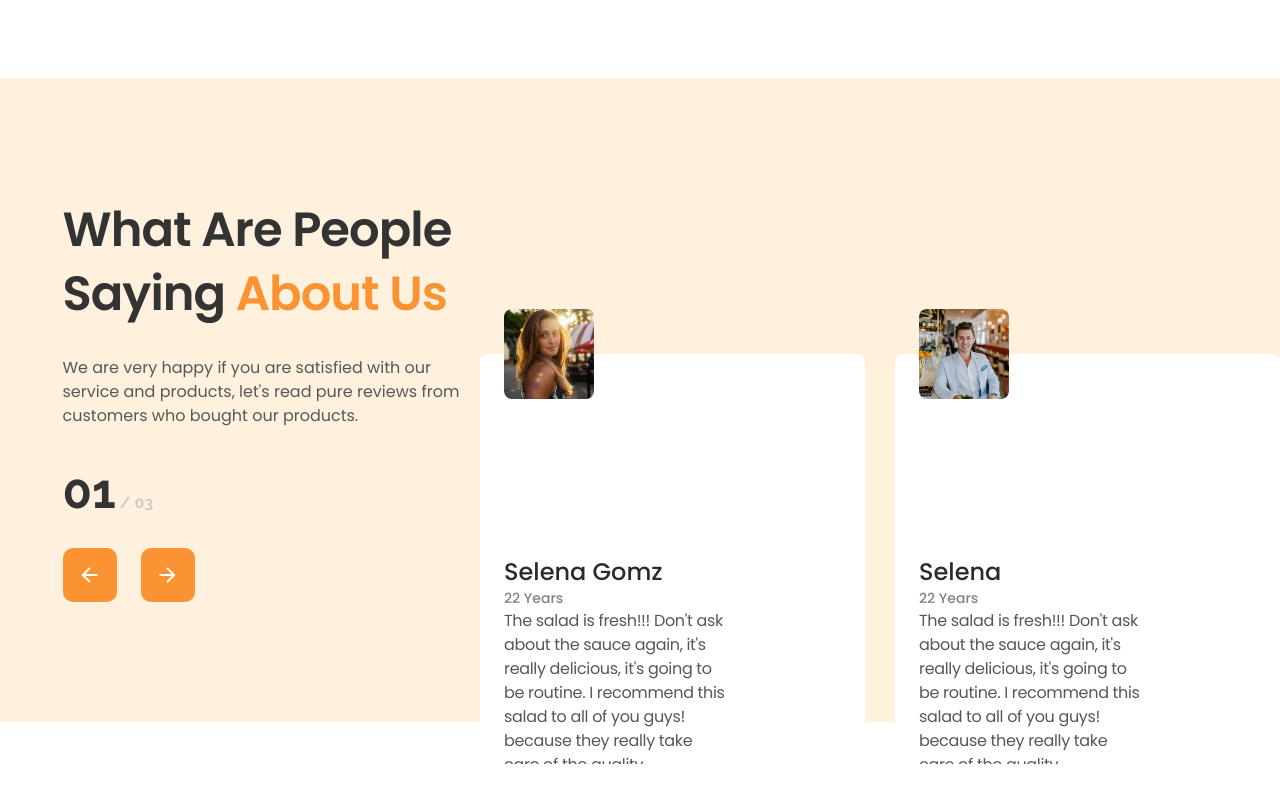
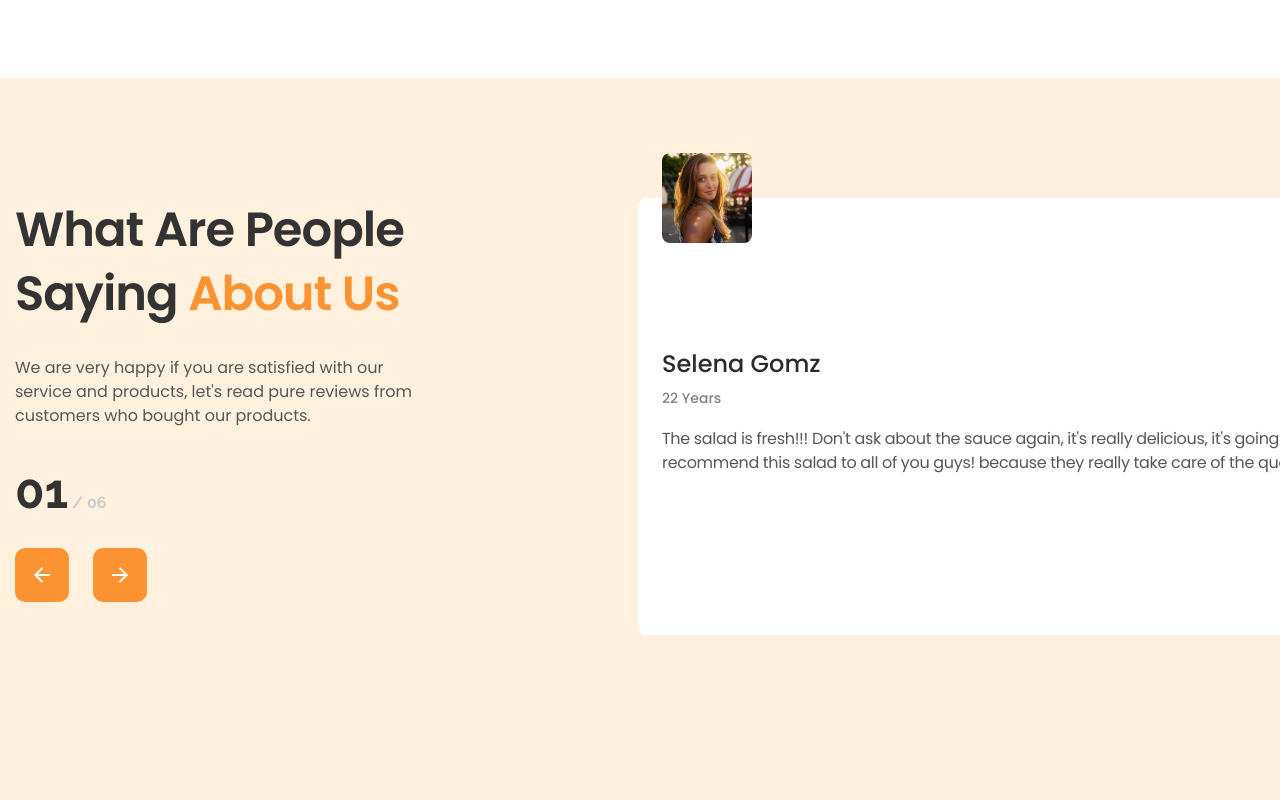
Before and after one commit to ICrossfadE/Jez_Salad, a website: page src/index.html in a window 1280 px wide. Shown: the part 1553-2353 px from the top of the page. Before the commit the page ends 2317 px from the top, so only its background shows below. Drawn offline with nearby package versions, Linux system fonts and the light colour scheme; files that its build step writes are made by us from their sources; files whose address does not match are found by name.

Commit message:
refactoring slider

```diff
--- a/gulp/version.json
+++ b/gulp/version.json
@@ -1,3 +1,3 @@
 {
-    "main": "20230817001654"
+    "main": "20230818000148"
 }
--- a/src/html/social.html
+++ b/src/html/social.html
@@ -2,12 +2,14 @@
   <div class="social-block__container">
     <div class="social-block-wrapper">
       <div class="social-description">
+        <div class="social-description-wrapper">
           <div class="description__title">
             What Are People Saying <span>About Us</span>
           </div>
           <p>
-          We are very happy if you are satisfied with our service and products,
-          let's read pure reviews from customers who bought our products.
+            We are very happy if you are satisfied with our service and
+            products, let's read pure reviews from customers who bought our
+            products.
           </p>
           <div class="swiper-navigation">
             <div class="swiper-pagination"></div>
@@ -17,6 +19,7 @@
               </div>
               <div class="swiper-button-next">
                 <i class="ri-arrow-right-line"></i>
+              </div>
             </div>
           </div>
         </div>
@@ -69,7 +72,7 @@
               </div>
             </div>
           </div>
-          <!-- <div class="social-slide swiper-slide">
+          <div class="social-slide swiper-slide">
             <div class="social-slide-content">
               <div class="avatar"></div>
               <div class="name">Selena Gomz</div>
@@ -107,7 +110,7 @@
                 quality.
               </div>
             </div>
-          </div> -->
+          </div>
         </div>
       </div>
     </div>
--- a/src/js/app.js
+++ b/src/js/app.js
@@ -9,6 +9,9 @@ new Swiper(".swiper", {
   // configure Swiper to use modules
   modules: [Navigation, Pagination],
 
+  slidesPerView: 3,
+  spaceBetween: 30,
+
   //Aroows
   navigation: {
     nextEl: ".swiper-button-next",
@@ -19,31 +22,23 @@ new Swiper(".swiper", {
     type: "fraction",
   },
 
-  // simulateTouch: true,
-  slidesPerView: 3,
-
-  loop: true,
-
-  spaceBetween: 30,
-
   breakpoints: {
     1440: {
       slidesPerView: 3,
     },
-    768: {
-      slidesPerView: 2,
-    },
-    425: {
+    1024: {
       slidesPerView: 1,
     },
   },
 });
 
-//Header menu
+//Header
 const headerMenu = document.querySelector("#menu-icon");
 const headerMenuIcon = document.querySelector(".fa-bars");
 const navbar = document.querySelector(".navbar");
 const header = document.querySelector(".header__container");
+
+//SLider
 const currentClass = document.querySelector(".swiper-pagination-current");
 const totalClass = document.querySelector(".swiper-pagination-total");
 const buttonNext = document.querySelector(".swiper-button-next");
@@ -60,8 +55,19 @@ function renderFraction(current, total) {
   );
 }
 
+//First init
 renderFraction(currentClass, totalClass);
 
+buttonNext.addEventListener("click", (e) => {
+  e.preventDefault();
+  renderFraction(currentClass, totalClass);
+});
+buttonPrev.addEventListener("click", (e) => {
+  e.preventDefault();
+  renderFraction(currentClass, totalClass);
+});
+
+//Buurger menu
 headerMenu.addEventListener("click", (e) => {
   e.preventDefault();
   navbar.classList.toggle("open");
@@ -75,11 +81,3 @@ header.addEventListener("click", (e) => {
 navbar.addEventListener("click", (e) => {
   e.preventDefault();
 });
-buttonNext.addEventListener("click", (e) => {
-  e.preventDefault();
-  renderFraction(currentClass, totalClass);
-});
-buttonPrev.addEventListener("click", (e) => {
-  e.preventDefault();
-  renderFraction(currentClass, totalClass);
-});
--- a/src/scss/style.scss
+++ b/src/scss/style.scss
@@ -346,16 +346,24 @@ body {
 
 .social-block {
   background-color: $bg-orange;
-  // padding-top: 50px;
   overflow-x: hidden;
 
   .social-block__container {
+    max-width: 100%;
+    padding: 0 15px;
+
     .social-block-wrapper {
       margin: 120px 0;
       display: flex;
-      gap: 88px;
+      justify-content: space-between;
+      gap: 223px;
+
       .social-description {
+        margin-left: auto;
+        display: flex;
+        .social-description-wrapper {
           width: 400px;
+
           .description__title {
             font-variant-numeric: lining-nums proportional-nums;
             font-size: 48px;
@@ -380,6 +388,7 @@ body {
               font-weight: 700;
               line-height: 22px; /* 137.5% */
               color: #ccc;
+
               .swiper-pagination-current {
                 font-family: Raleway;
                 font-size: 48px;
@@ -393,6 +402,7 @@ body {
               margin-top: 24px;
               display: flex;
               gap: 24px;
+
               .swiper-button-prev {
                 display: flex;
                 align-items: center;
@@ -421,27 +431,19 @@ body {
       }
     }
   }
+}
 
 .social-swipper {
-  position: absolute;
+  margin-left: 0;
+  margin-right: 0;
+  width: 872px;
+  height: 482px;
+  padding-top: 45px;
   right: 0;
-  top: 1862px;
-  display: flex;
-  width: 100%;
-  max-width: 800px;
-  height: auto;
-  // overflow: visible;
-  // overflow-x: hidden;
-
+  top: -45px;
   .social-wrapper {
-    top: 45px;
-    box-sizing: content-box;
-
-    .social-slide {
-      display: flex;
-    }
-
     .swiper-slide {
+      padding: 150px 24px 32px 24px;
       background-color: $bg-main;
       border-radius: 8px;
       &:nth-child(1) {
@@ -488,11 +490,6 @@ body {
       }
 
       .social-slide-content {
-        position: relative;
-        width: 270px;
-        padding: 202px 24px 32px 24px;
-        min-width: 0;
-
         .avatar {
           position: absolute;
           top: -45px;
@@ -514,6 +511,7 @@ body {
           color: $fontBlack;
         }
         .age {
+          margin: 8px 0 18px 0;
           font-size: 14px;
           font-weight: 500;
           line-height: 150%; /* 21px */
```
Also changed, not shown: docs/index.html (+7 -4 lines), src/scss/list.scss (+110 -0 lines), docs/css/style.min.css, docs/js/app.min.js. Lines whose indentation alone changed are shown as unchanged.
